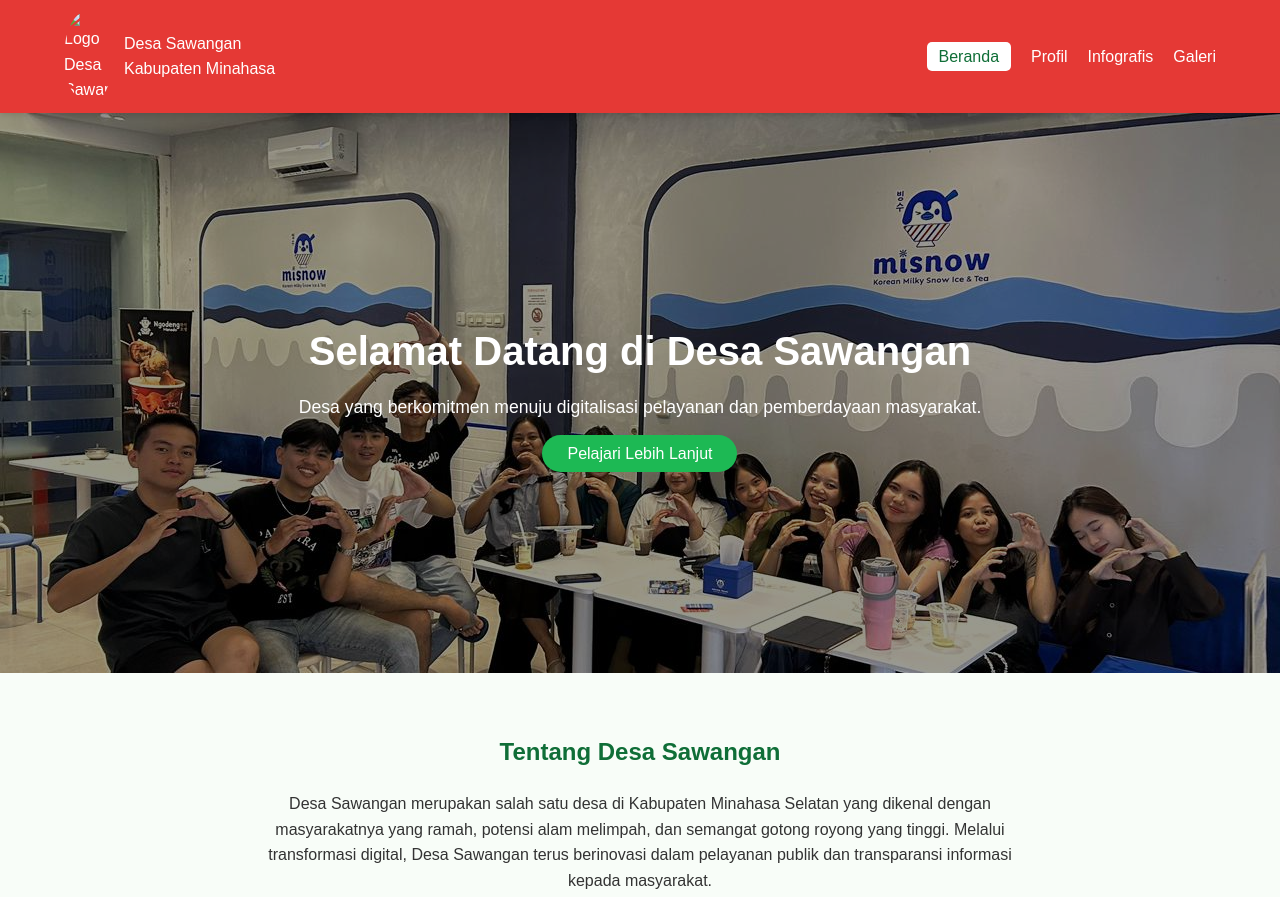
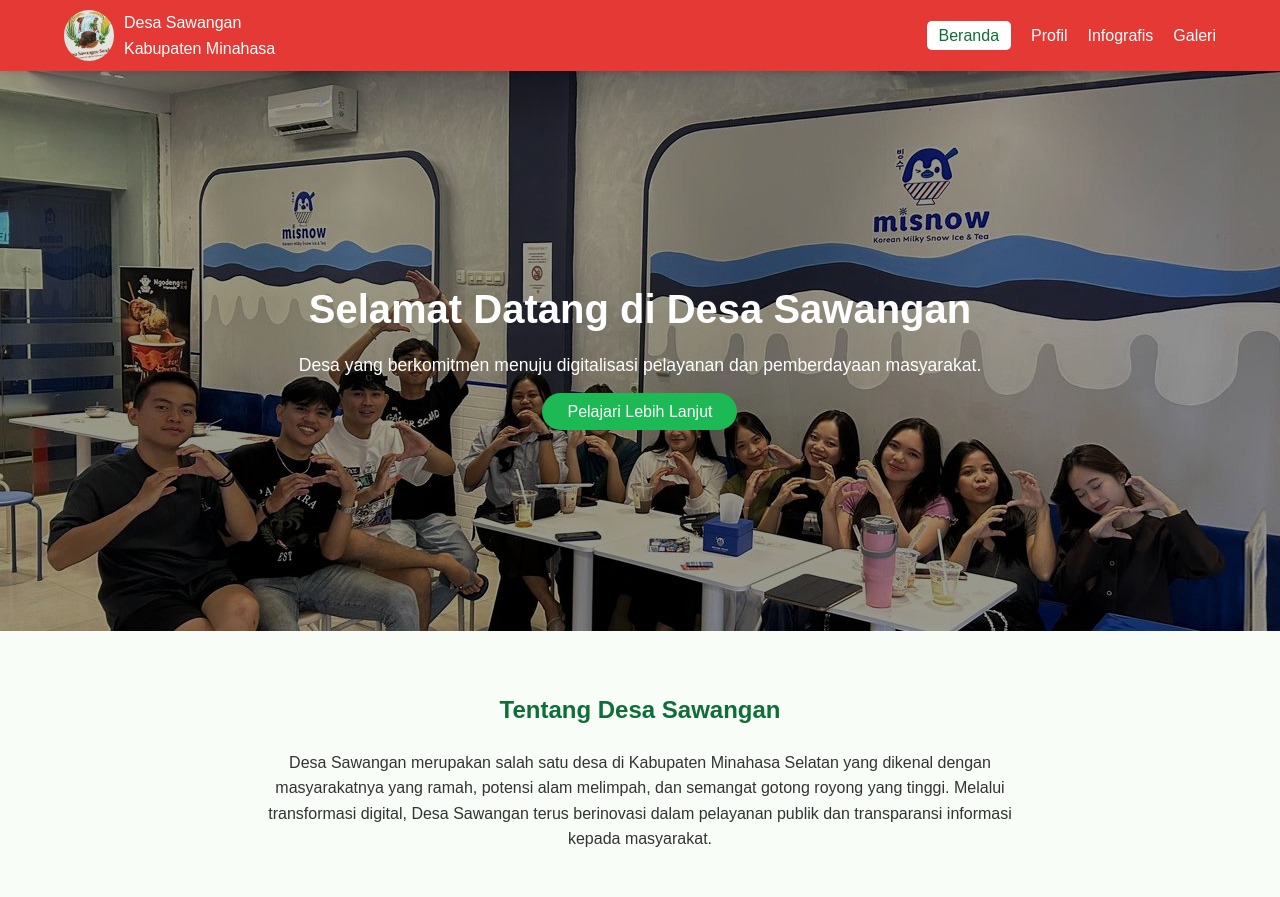
Before and after one commit to jofinkaa/tesswebb, a plain HTML site: page index.html in a window 1280 px wide. Shown: the top 897 px of the page. Drawn offline with Linux system fonts and the light colour scheme; files whose address does not match are found by name.

Commit message:
Update index.html

```diff
--- a/index.html
+++ b/index.html
@@ -10,7 +10,7 @@
   <header>
     <div class="container nav">
       <div class="logo">
-        <img src="assets/logo.jpg" alt="Logo Desa Sawangan">
+        <img src="logo.jpg" alt="Logo Desa Sawangan">
         <div
         <h1>Desa Sawangan</h1>
         <p>Kabupaten Minahasa</p>
```
